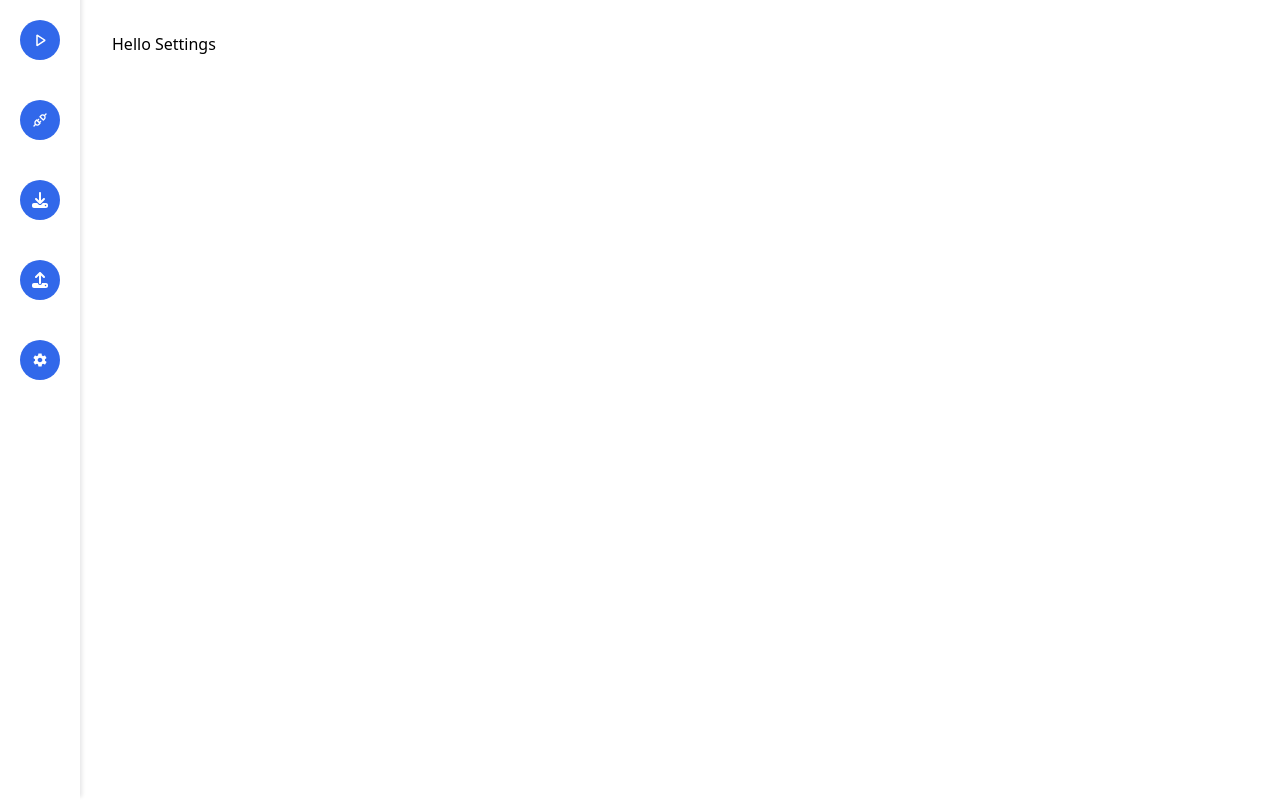
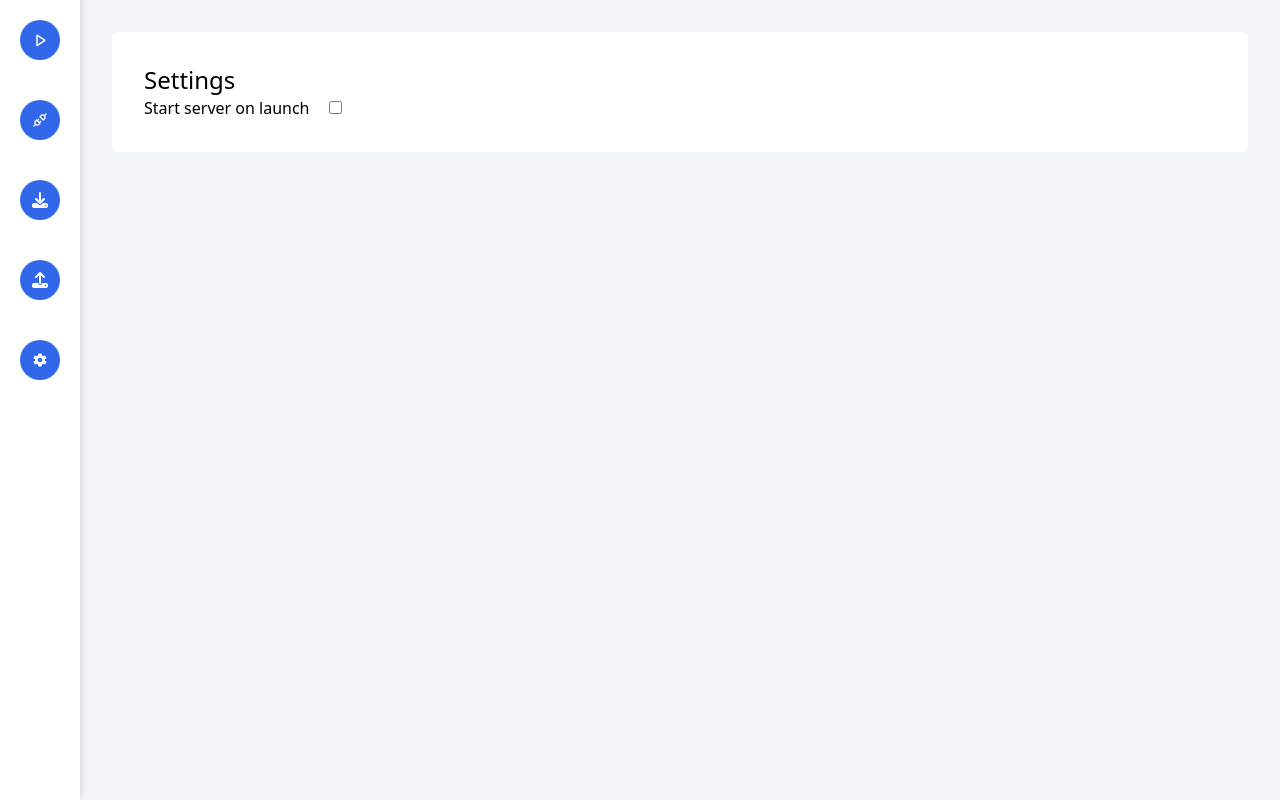
Before and after one commit to Bicheka/file-transfer-system, a React (Vite) app in the folder fileflow/: page /settings in a window 1280 px wide. Built offline with nearby package versions, Linux system fonts and the light colour scheme.

Commit message:
improved visuals

```diff
--- a/fileflow/src/components/MainContent.jsx
+++ b/fileflow/src/components/MainContent.jsx
@@ -6,7 +6,7 @@ import ServerConnectForm from "./ServerConnectForm";
 
 const MainContent = () => {
   return (
-    <main className="flex-1 px-1 pt-6 sm:p-8">
+    <main className="flex-1 px-1 pt-6 sm:p-8 bg-slate-100">
       <Routes>
         <Route path="/" element={<ServerConnectForm/>}/>
         <Route path="/downloads" element={<Downloads />} />
--- a/fileflow/src/components/Settings.jsx
+++ b/fileflow/src/components/Settings.jsx
@@ -1,7 +1,13 @@
-function Settings(){
-    return(
-        <div>
-            <h1>Hello Settings</h1>
+// import { useState } from 'react';
+
+function Settings() {
+    return (
+        <div className="bg-white rounded-md p-8 mx-auto">
+            <h1 className="text-2xl font-medium">Settings</h1>
+            <div className="felx">
+                <label>Start server on launch</label>
+                <input className="mx-5" type="checkbox"/>
+            </div>
         </div>
     );
 }
```
